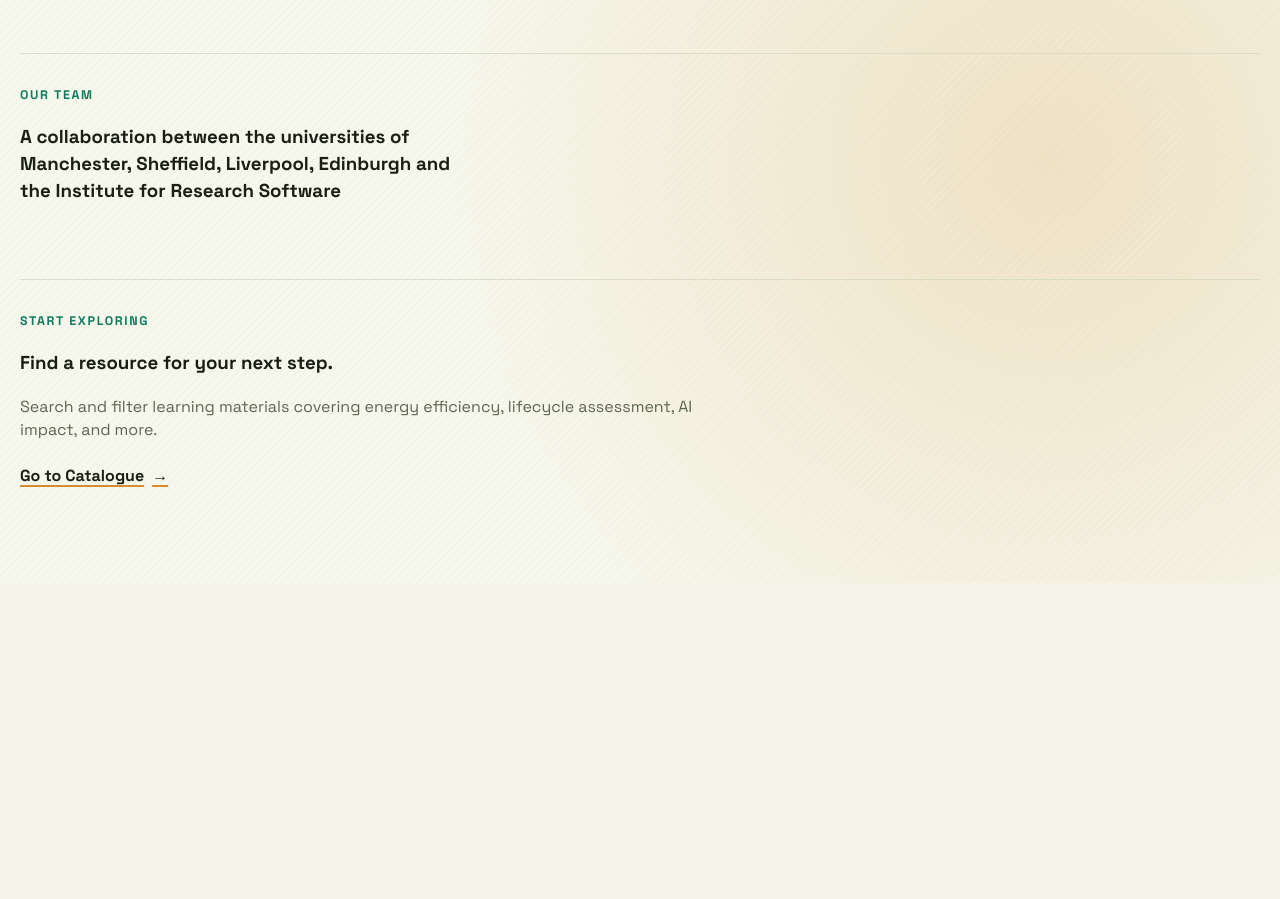
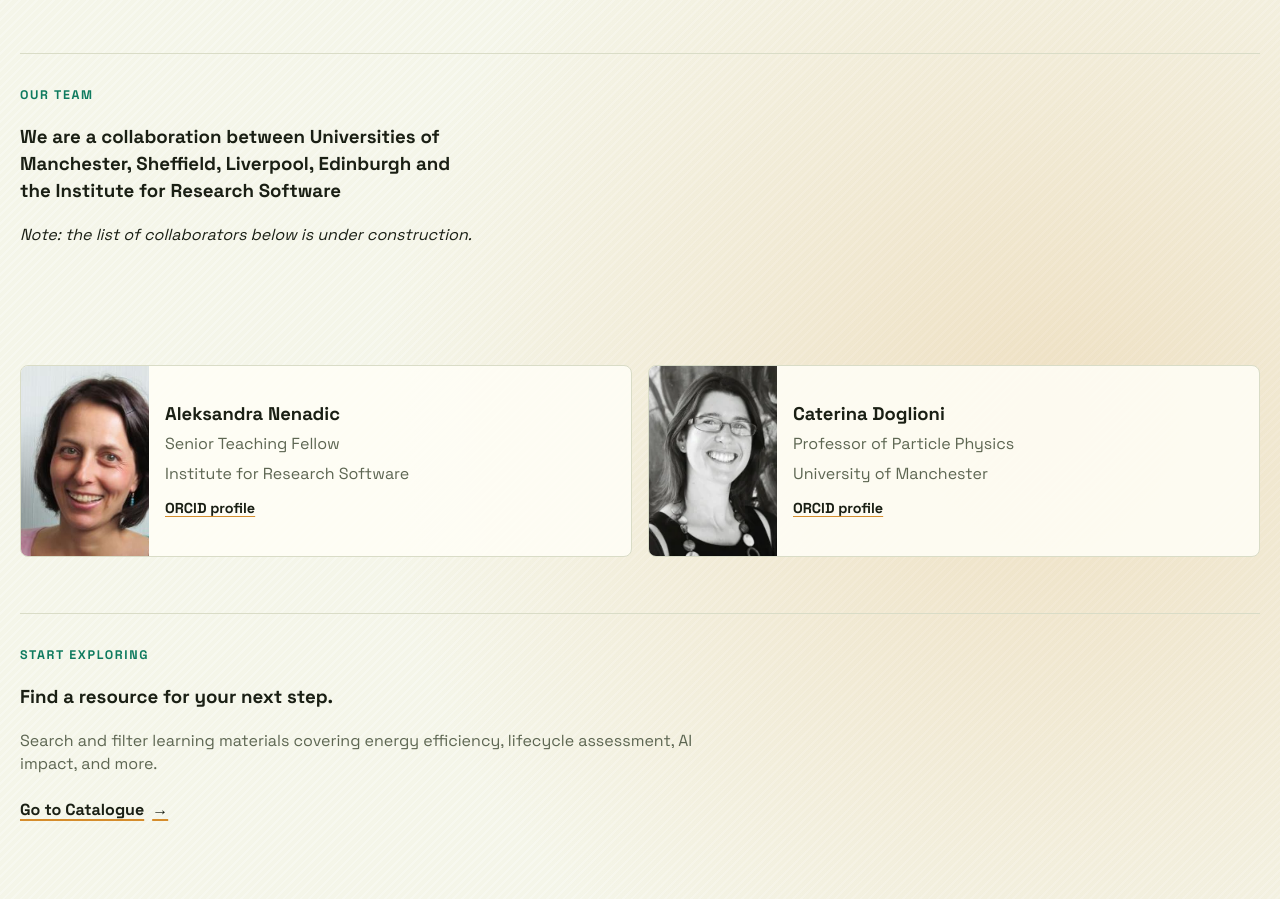
Before and after one commit to UofM-Green-Compute/SusTraIN-training-material-review, a plain HTML site: page index.html in a window 1280 px wide. Shown: the part 1339-2238 px from the top of the page. Before the commit the page ends 1922 px from the top, so only its background shows below. Drawn offline with Linux system fonts and the light colour scheme.

Commit message:
Position bio info into the 'our team' sub-section of home page

```diff
--- a/index.html
+++ b/index.html
@@ -73,11 +73,39 @@
       <section class="home-focus home-section" id="project-team" aria-labelledby="focus-title">
         <div>
           <p class="eyebrow">Our team</p>
-          <h3 id="focus-title">A collaboration between the universities of Manchester, Sheffield, Liverpool, Edinburgh and the Institute for Research Software</h2>
+          <h3 id="focus-title">We are a collaboration between Universities of Manchester, Sheffield, Liverpool, Edinburgh and the Institute for Research Software</h3>
+          <p><em>Note: the list of collaborators below is under construction.</em></p>
         </div>
-        <p>
-
-        </p>
+        <div class="team-grid">
+          <article class="team-member">
+            <img
+              class="team-member-photo"
+              src="./page_rendering_code/assets/bios/aleks/Aleksandra%20Nenadic.jpeg"
+              alt="Aleksandra Nenadic"
+              loading="lazy"
+            />
+            <div class="team-member-details">
+              <h3>Aleksandra Nenadic</h3>
+              <p class="team-member-role">Senior Teaching Fellow</p>
+              <p class="team-member-institution">Institute for Research Software</p>
+              <a class="team-member-link" href="https://orcid.org/0000-0002-2269-3894" target="_blank" rel="noreferrer">ORCID profile</a>
+            </div>
+          </article>
+          <article class="team-member">
+            <img
+              class="team-member-photo"
+              src="./page_rendering_code/assets/bios/caterina/CaterinaDoglioni.webp"
+              alt="Caterina Doglioni"
+              loading="lazy"
+            />
+            <div class="team-member-details">
+              <h3>Caterina Doglioni</h3>
+              <p class="team-member-role">Professor of Particle Physics</p>
+              <p class="team-member-institution">University of Manchester</p>
+              <a class="team-member-link" href="https://orcid.org/0000-0002-1509-0390" target="_blank" rel="noreferrer">ORCID profile</a>
+            </div>
+          </article>
+        </div>
       </section>
 
       <section class="home-next home-section" id="explore" aria-labelledby="next-title">
--- a/page_rendering_code/home.css
+++ b/page_rendering_code/home.css
@@ -127,6 +127,60 @@
   border-top: 1px solid var(--line);
 }
 
+.team-grid {
+  display: grid;
+  grid-template-columns: repeat(2, minmax(0, 1fr));
+  gap: 1rem;
+  grid-column: 1 / -1;
+}
+
+.team-member {
+  display: grid;
+  grid-template-columns: 128px minmax(0, 1fr);
+  min-width: 0;
+  overflow: hidden;
+  border: 1px solid var(--line);
+  border-radius: 8px;
+  background: rgba(255, 254, 246, 0.88);
+}
+
+.team-member-photo {
+  display: block;
+  width: 128px;
+  height: 100%;
+  min-height: 176px;
+  object-fit: cover;
+  object-position: center 35%;
+}
+
+.team-member-details {
+  align-self: center;
+  padding: 1rem;
+}
+
+.team-member-details h3 {
+  margin: 0;
+  font-size: 1.15rem;
+  line-height: 1.2;
+}
+
+.team-member-role,
+.team-member-institution {
+  margin: 0.45rem 0 0;
+  color: var(--muted);
+  text-align: left;
+}
+
+.team-member-link {
+  display: inline-block;
+  margin-top: 0.8rem;
+  color: var(--ink);
+  font-size: 0.9rem;
+  font-weight: 700;
+  text-decoration-color: var(--accent-2);
+  text-underline-offset: 0.2em;
+}
+
 .home-overview h2,
 .home-focus h2,
 .home-next h2 {
@@ -174,6 +228,23 @@
     gap: 1rem;
   }
 
+  .team-grid {
+    grid-template-columns: 1fr;
+  }
+
+  .team-member {
+    grid-template-columns: 104px minmax(0, 1fr);
+  }
+
+  .team-member-photo {
+    width: 104px;
+    min-height: 156px;
+  }
+
+  .team-member-details {
+    padding: 0.8rem;
+  }
+
   .home-subnav {
     top: 6rem;
   }
```
